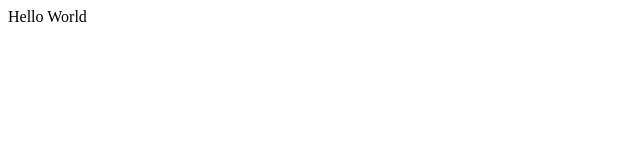
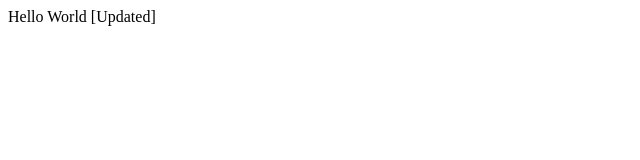
Before and after one commit to Sudarshan519/github_session, a plain HTML site: page index.html in a window 1280 px wide. Shown: the full height of the page, 0-640 px from the left. Drawn offline with Linux system fonts and the light colour scheme.

Commit message:
Update index.html

```diff
--- a/index.html
+++ b/index.html
@@ -6,6 +6,6 @@
     <title>Document</title>
 </head>
 <body>
-    Hello World
+    Hello World [Updated]
 </body>
 </html>
```
